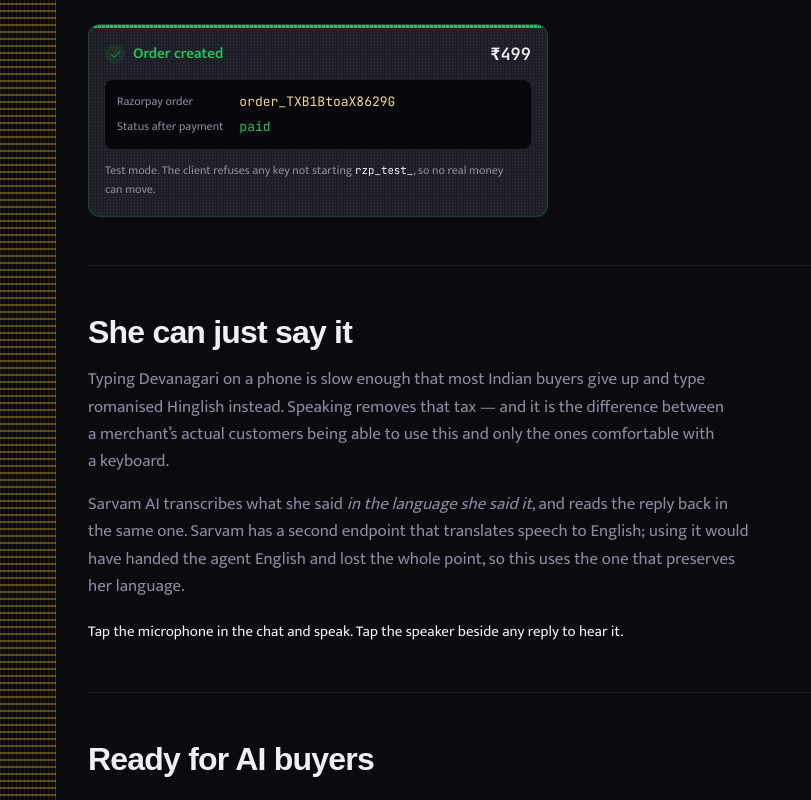
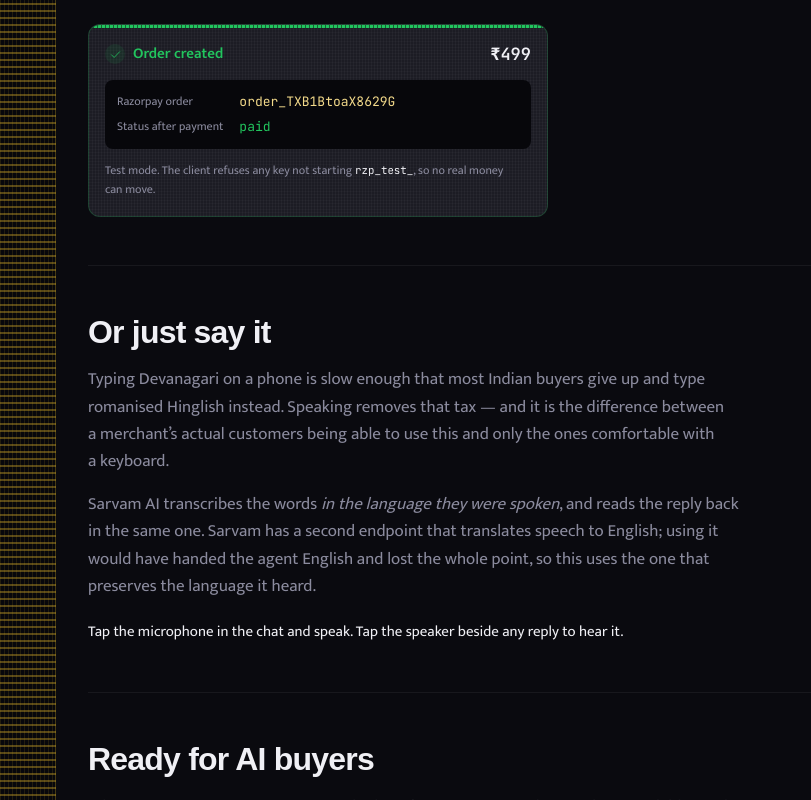
Before and after one commit to rajdeepchatale/agentpay-india, a Next.js app: page / in a window 1280 px wide. Shown: the part 2762-3562 px from the top of the page, without its empty margins (0-811 px from the left). Built offline with nearby package versions, Linux system fonts and the light colour scheme; a web font is replaced by a local one.

Commit message:
Stop implying sixty million merchants are women

```diff
--- a/src/app/page.tsx
+++ b/src/app/page.tsx
@@ -123,7 +123,7 @@ export default function LandingPage() {
 
           <ol className={styles.flow}>
             <li className={styles.step} data-step="1">
-              <p className={styles.stepHead}>She types</p>
+              <p className={styles.stepHead}>A buyer types</p>
               <p className={styles.stepBody}>
                 Hindi, Marathi, Hinglish or English — often mixed mid-sentence.
               </p>
@@ -241,7 +241,7 @@ export default function LandingPage() {
 
         {/* ---- Motif: voice ---- */}
         <section className={styles.motif}>
-          <h2 className={styles.motifHead}>She can just say it</h2>
+          <h2 className={styles.motifHead}>Or just say it</h2>
           <p className={styles.motifBody}>
             Typing Devanagari on a phone is slow enough that most Indian buyers
             give up and type romanised Hinglish instead. Speaking removes that
@@ -250,11 +250,11 @@ export default function LandingPage() {
             a keyboard.
           </p>
           <p className={styles.motifBody}>
-            Sarvam AI transcribes what she said <em>in the language she said it</em>,
-            and reads the reply back in the same one. Sarvam has a second endpoint
-            that translates speech to English; using it would have handed the agent
-            English and lost the whole point, so this uses the one that preserves
-            her language.
+            Sarvam AI transcribes the words <em>in the language they were
+            spoken</em>, and reads the reply back in the same one. Sarvam has a
+            second endpoint that translates speech to English; using it would
+            have handed the agent English and lost the whole point, so this uses
+            the one that preserves the language it heard.
           </p>
           <p className={styles.flowNote}>
             Tap the microphone in the chat and speak. Tap the speaker beside any
```
Also changed, not shown: 1 other file (tests, documents, lock files or other folders).
